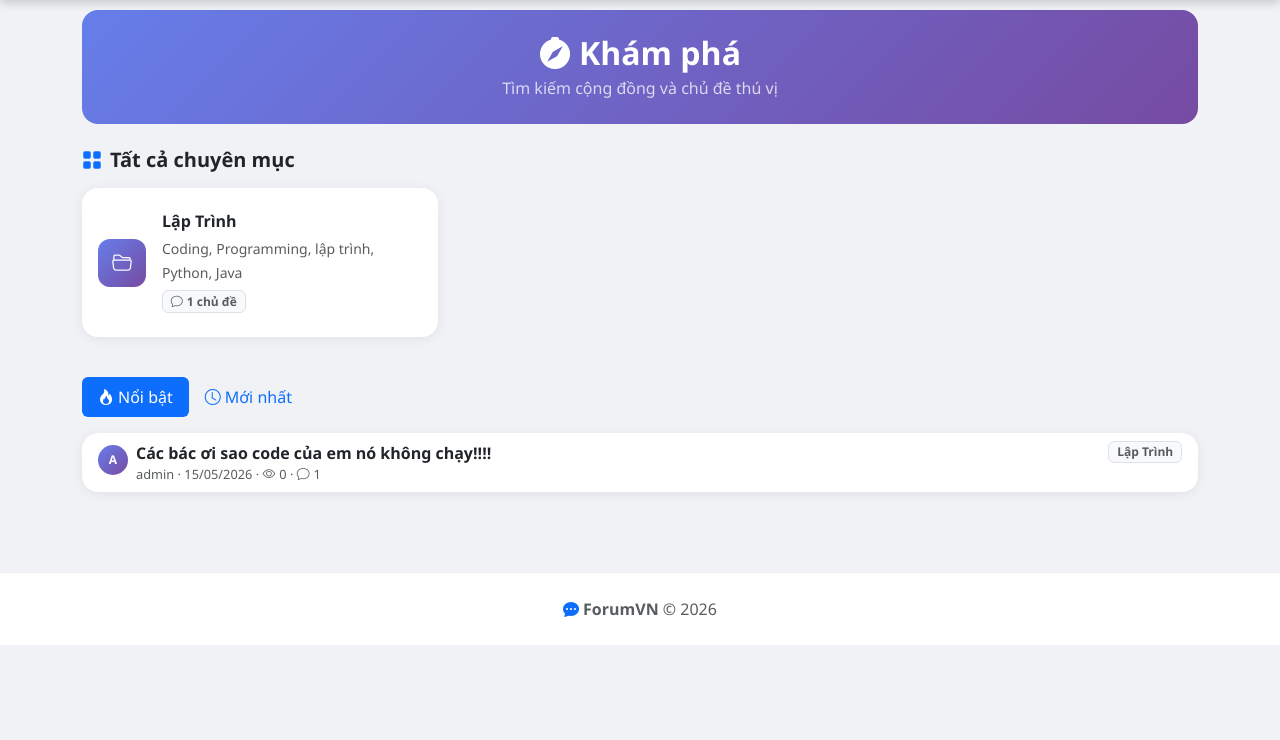
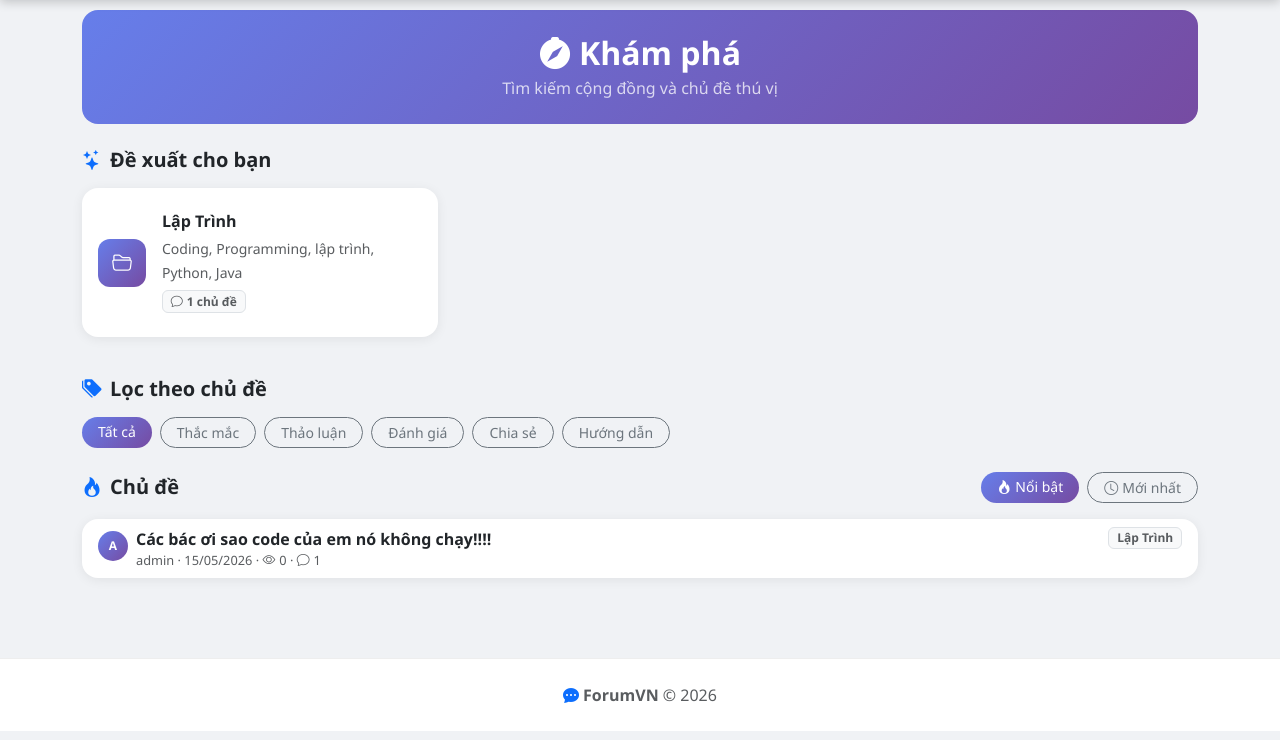
Before and after one commit to lt2224117-hub/forum-project-, a Django app: page /explore/ in a window 1280 px wide. Shown: the part 60-800 px from the top of the page. Run offline with Django 5.2, Linux system fonts and the light colour scheme; data comes from the database, SQL or seed files in the repository; tables that the repository leaves empty hold one stand-in row (values such as "Sample post").

Commit message:
feat: cap nhat explore co tag va de xuat

```diff
--- a/forum/views.py
+++ b/forum/views.py
@@ -19,15 +19,40 @@ def home(request):
         'sort': sort,
     })
 def explore(request):
+    tag = request.GET.get('tag', '')
+    sort = request.GET.get('sort', 'hot')
+
     categories = Category.objects.annotate(topic_count=Count('topics')).order_by('-topic_count')
-    hot_topics = Topic.objects.select_related('author', 'category').annotate(
+
+    topics = Topic.objects.select_related('author', 'category').annotate(
         post_count=Count('posts')
-    ).order_by('-views', '-post_count')[:20]
-    new_topics = Topic.objects.select_related('author', 'category').order_by('-created_at')[:20]
+    )
+    if tag:
+        topics = topics.filter(tag=tag)
+
+    if sort == 'new':
+        topics = topics.order_by('-created_at')[:20]
+    else:
+        topics = topics.order_by('-views', '-post_count')[:20]
+
+    # Đề xuất: chuyên mục có nhiều chủ đề nhất
+    suggested_categories = categories[:6]
+
+    TAG_CHOICES = [
+        ('thac_mac', 'Thắc mắc'),
+        ('thao_luan', 'Thảo luận'),
+        ('danh_gia', 'Đánh giá'),
+        ('chia_se', 'Chia sẻ'),
+        ('huong_dan', 'Hướng dẫn'),
+    ]
+
     return render(request, 'forum/explore.html', {
         'categories': categories,
-        'hot_topics': hot_topics,
-        'new_topics': new_topics,
+        'suggested_categories': suggested_categories,
+        'topics': topics,
+        'sort': sort,
+        'tag': tag,
+        'tag_choices': TAG_CHOICES,
     })
 
 def category_detail(request, slug):
--- a/templates/forum/explore.html
+++ b/templates/forum/explore.html
@@ -7,9 +7,10 @@
   <p class="mb-0 opacity-75">Tìm kiếm cộng đồng và chủ đề thú vị</p>
 </div>
 
-<h5 class="fw-bold mb-3"><i class="bi bi-grid-fill text-primary me-2"></i>Tất cả chuyên mục</h5>
+<!-- Đề xuất chuyên mục -->
+<h5 class="fw-bold mb-3"><i class="bi bi-stars text-primary me-2"></i>Đề xuất cho bạn</h5>
 <div class="row mb-4">
-  {% for category in categories %}
+  {% for category in suggested_categories %}
   <div class="col-md-4 mb-3">
     <div class="card h-100 topic-row">
       <div class="card-body d-flex align-items-center gap-3">
@@ -31,22 +32,37 @@
   {% endfor %}
 </div>
 
-<ul class="nav nav-pills mb-3">
-  <li class="nav-item">
-    <button class="nav-link active" data-bs-toggle="pill" data-bs-target="#hot">
+<!-- Lọc theo tag -->
+<h5 class="fw-bold mb-3"><i class="bi bi-tags-fill text-primary me-2"></i>Lọc theo chủ đề</h5>
+<div class="d-flex flex-wrap gap-2 mb-4">
+  <a href="{% url 'forum:explore' %}?sort={{ sort }}"
+     class="btn btn-sm rounded-pill px-3 {% if not tag %}btn-primary{% else %}btn-outline-secondary{% endif %}">
+    Tất cả
+  </a>
+  {% for tag_val, tag_label in tag_choices %}
+  <a href="{% url 'forum:explore' %}?tag={{ tag_val }}&sort={{ sort }}"
+     class="btn btn-sm rounded-pill px-3 {% if tag == tag_val %}btn-primary{% else %}btn-outline-secondary{% endif %}">
+    {{ tag_label }}
+  </a>
+  {% endfor %}
+</div>
+
+<!-- Tab hot / mới -->
+<div class="d-flex align-items-center gap-2 mb-3">
+  <h5 class="fw-bold mb-0"><i class="bi bi-fire text-primary me-2"></i>Chủ đề</h5>
+  <div class="ms-auto d-flex gap-2">
+    <a href="?sort=hot{% if tag %}&tag={{ tag }}{% endif %}"
+       class="btn btn-sm rounded-pill px-3 {% if sort == 'hot' %}btn-primary{% else %}btn-outline-secondary{% endif %}">
       <i class="bi bi-fire me-1"></i>Nổi bật
-    </button>
-  </li>
-  <li class="nav-item">
-    <button class="nav-link" data-bs-toggle="pill" data-bs-target="#newest">
+    </a>
+    <a href="?sort=new{% if tag %}&tag={{ tag }}{% endif %}"
+       class="btn btn-sm rounded-pill px-3 {% if sort == 'new' %}btn-primary{% else %}btn-outline-secondary{% endif %}">
       <i class="bi bi-clock me-1"></i>Mới nhất
-    </button>
-  </li>
-</ul>
+    </a>
+  </div>
+</div>
 
-<div class="tab-content">
-  <div class="tab-pane fade show active" id="hot">
-    {% for topic in hot_topics %}
+{% for topic in topics %}
 <div class="card mb-2 topic-row">
   <div class="card-body py-2 px-3">
     <div class="d-flex align-items-start gap-2">
@@ -58,6 +74,11 @@
           {% if topic.is_pinned %}<span class="badge bg-danger me-1">Ghim</span>{% endif %}
           {{ topic.title }}
         </a>
+        {% if topic.tag %}
+        <span class="badge ms-1 {% if topic.tag == 'thac_mac' %}bg-danger{% elif topic.tag == 'thao_luan' %}bg-primary{% elif topic.tag == 'danh_gia' %}bg-success{% elif topic.tag == 'chia_se' %}bg-info{% elif topic.tag == 'huong_dan' %}bg-warning text-dark{% endif %}">
+          {{ topic.get_tag_display }}
+        </span>
+        {% endif %}
         <div class="text-muted" style="font-size:0.8rem;">
           {{ topic.author.username }} · {{ topic.created_at|date:"d/m/Y" }} ·
           <i class="bi bi-eye me-1"></i>{{ topic.views }} ·
@@ -68,33 +89,8 @@
     </div>
   </div>
 </div>
+{% empty %}
+<div class="alert alert-light text-center">Không có chủ đề nào.</div>
 {% endfor %}
-  </div>
-
-  <div class="tab-pane fade" id="newest">
-    {% for topic in new_topics %}
-    <div class="card mb-2 topic-row">
-      <div class="card-body py-2 px-3">
-        <div class="d-flex align-items-start gap-2">
-          <div class="avatar-circle mt-1" style="width:30px;height:30px;font-size:0.75rem;flex-shrink:0;">
-            {{ topic.author.username|first|upper }}
-          </div>
-          <div class="flex-grow-1">
-            <a href="{% url 'forum:topic_detail' topic.pk %}" class="text-decoration-none text-dark fw-semibold">
-              {{ topic.title }}
-            </a>
-            <div class="text-muted" style="font-size:0.8rem;">
-              {{ topic.author.username }} · {{ topic.created_at|date:"d/m/Y" }} ·
-              <i class="bi bi-eye me-1"></i>{{ topic.views }} ·
-              <i class="bi bi-chat me-1"></i>{{ topic.posts.count }}
-            </div>
-          </div>
-          <span class="badge bg-light text-muted border">{{ topic.category.name }}</span>
-        </div>
-      </div>
-    </div>
-    {% endfor %}
-  </div>
-</div>
 
 {% endblock %}
```
Lines whose indentation alone changed are shown as unchanged.
